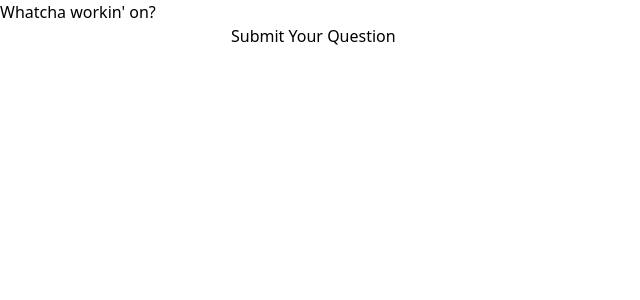
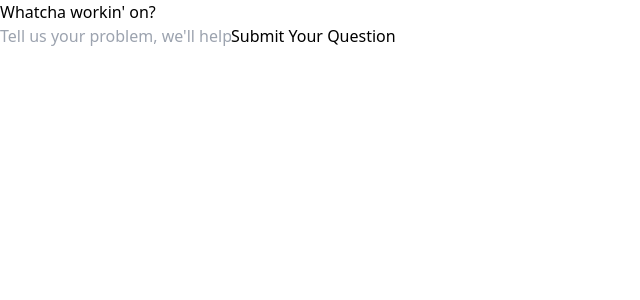
Before and after one commit to teamm-tazz/AlgoPlaces, a React app: page / in a window 1280 px wide. Shown: the top 300 px of the page, without its empty margins (0-640 px from the left). Built offline with nearby package versions, Linux system fonts and the light colour scheme.

Commit message:
created route for dashboard

```diff
--- /dev/null
+++ b/eslint.config.js
@@ -0,0 +1,22 @@
+export default [
+    {
+      languageOptions: {
+        ecmaVersion: "latest",
+        sourceType: "module"
+      },
+      settings: {
+        react: {
+          version: "detect" // Auto-detect React version
+        }
+      },
+      linterOptions: {
+        reportUnusedDisableDirectives: true
+      },
+      rules: {
+        "no-undef": "off", // Turn off `no-undef` to avoid process/__dirname errors
+        "import/extensions": ["error", "ignorePackages"],
+        "no-unused-vars": "warn", // Change to warning instead of error
+        "no-prototype-builtins": "off" // Allow Object.prototype methods
+      }
+    }
+  ];
--- a/src/components/Dashboard.js
+++ b/src/components/Dashboard.js
@@ -1,10 +1,35 @@
 import React from 'react';
+import {useState} from 'react'
+import {useLocation} from 'react-router-dom'
+import {PracticeProblem} from './PracticeProblem'
+import {Approach} from './Approach'
+import {InputProblem} from './InputProblem'
+function Dashboard() {
 
-function Dashboard() {
+  const location = useLocation();
+  //extract userWQuery var sent to /dashboard from the landing page
+  const {userQuery} = location.state;
+  const [strategy, setStrategy] = useState('')
+  console.log('This is the query sent to us from da landing page:  ', userQuery)
+
+  //create a function to request the approach
+  const getStrategy = async() => {
+    const result = await apiFetch.requestStrategy(userQuery);
+    setStrategy(result)
+
+  }
+  useEffect(() => {
+    getStrategy()
+  })
+
   return (
-    <header>
-      <h1>My Web App</h1>
-    </header>
+    <div>
+
+      <h1>Dashboard</h1>
+      <h2>Your Query: {userQuery} </h2>
+
+
+    </div>
   );
 }
 
--- a/src/components/LandingPage.js
+++ b/src/components/LandingPage.js
@@ -1,39 +1,45 @@
 import React from 'react';
+import {useState} from 'react'
 import Dashboard from './Dashboard';
 import {useNavigate} from 'react-router-dom'
-//create a useState that toggles the page?
 
 
-//create a handleClick func that changes state
 function LandingPage() {
 
-const navigate = useNavigate();
+//create useState that updates empty query
+const [query, setQuery] = useState('') //query is originally an empty string
+const navigate = useNavigate(); //create a useNav function
 
-const handleClick = () => {
-  navigate('/dashboard')
+const handleSubmit = (event) => {
+  event.preventDefault(); //prevents canceled submission
+
+  console.log("Form is sumbmitted, here is the query: ", query)
+  if (!query){
+    return;
+    //prevent empty submissions
+  }
+
+  //handleClick will only navigate and pass state of query to Dashboard, apiFetch call will happen in Dashboard.js
+  navigate('/dashboard', {state: {userQuery: query}}) //userQuery var will be sent to Dashboard.js, use useLocation to extract!
 }
-
-//  const getRoute = async() => {
-//   try {
-
-//     const response = await fetch('/dashboard')
-
-//     if (!response.ok){
-//       throw new Error("Error in getting dashboard route: " + response.status)
-//     }
-
-//   } catch(err){
-//     console.error("This is the error in getRoute: " + err)
-//   }
-//  }
 
   return (
 
     <div>
-    <main><h2>Whatcha workin' on?</h2></main>
-    <input type="text" placeholder=""></input>
+    <main><h1>Whatcha workin' on?</h1></main>
 
-    <button type="submit" onClick={handleClick}>Submit Your Question</button>
+    <form onSubmit={handleSubmit}>
+    <input
+    type="text"
+    value={query}
+    onChange={(event) => setQuery(event.target.value)}
+    placeholder="Tell us your problem, we'll help ya!"
+
+    />
+
+    <button type="submit">Submit Your Question</button>
+    </form>
+
     </div>
 
   );
```
